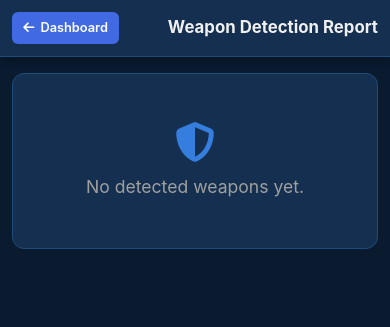
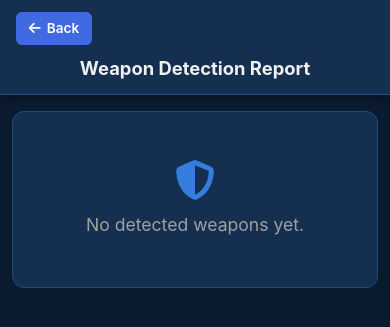
Before and after one commit to Astik97/FALCON, a Flask app: page /detected_weapons in a window 390 px wide. Shown: the top 327 px of the page. Run offline with Flask 3, Linux system fonts and the light colour scheme; data that the repository does not hold is empty; parts of the project's set-up code (start-up, migrations or seed data) failed here and were passed over.

Commit message:
now fixed all the pending tasks

```diff
--- a/static/detection/detected_weapons.css
+++ b/static/detection/detected_weapons.css
@@ -60,14 +60,26 @@ body {
     max-width: 1200px;
     margin: 0 auto;
     padding: 0.85rem 1.25rem;
-    display: flex;
+    display: grid;
+    grid-template-columns: 1fr auto 1fr;
     align-items: center;
-    justify-content: space-between;
     gap: 1rem;
 }
 
+.nav-left {
+    display: flex;
+    justify-content: flex-start;
+    align-items: center;
+}
+
+.nav-right {
+    display: flex;
+    justify-content: flex-end;
+    align-items: center;
+}
+
 .top-nav h1 {
-    font-size: 1.25rem;
+    font-size: 1.3rem;
     font-weight: 700;
     color: var(--text-light);
     text-align: center;
@@ -273,18 +285,31 @@ body {
     }
 }
 
-@media (max-width: 520px) {
+@media (max-width: 650px) {
     .nav-content {
-        padding: 0.75rem;
+        display: flex;
+        flex-direction: column;
+        align-items: center;
+        gap: 0.6rem;
+        padding: 0.75rem 1rem;
+    }
+
+    .nav-left {
+        width: 100%;
+        justify-content: flex-start;
+    }
+
+    .nav-right {
+        display: none;
     }
 
     .top-nav h1 {
-        font-size: 1.05rem;
+        font-size: 1.15rem;
     }
 
     .back-btn {
-        font-size: 0.8rem;
-        padding: 0.4rem 0.7rem;
+        font-size: 0.85rem;
+        padding: 0.4rem 0.8rem;
     }
 
     .detection-info h3 {
--- a/templates/detection/alerts.html
+++ b/templates/detection/alerts.html
@@ -12,9 +12,10 @@
   <div class="card">
     <div class="header-container">
       <div class="header-left">
-        <a href="{{ url_for('dashboard') }}" class="back-btn" title="Back to Dashboard"><i class="fas fa-arrow-left"></i> Dashboard</a>
-        <h1>Crime Alerts History</h1>
+        <a href="{{ url_for('dashboard') }}" class="back-btn" title="Back to Dashboard"><i class="fas fa-arrow-left"></i>Back</a>
       </div>
+      <h1>Crime Alerts History</h1>
+      <div class="header-right"></div>
     </div>
 
     <div class="table-responsive" id="historyContainer">
--- a/templates/detection/detected_weapons.html
+++ b/templates/detection/detected_weapons.html
@@ -11,8 +11,11 @@
 <body>
   <header class="top-nav">
     <div class="nav-content">
-      <a href="{{ url_for('dashboard') }}" class="back-btn"><i class="fas fa-arrow-left"></i> Dashboard</a>
+      <div class="nav-left">
+        <a href="{{ url_for('dashboard') }}" class="back-btn"><i class="fas fa-arrow-left"></i>Back</a>
+      </div>
       <h1>Weapon Detection Report</h1>
+      <div class="nav-right"></div>
     </div>
   </header>
 
```
Also changed, not shown: static/detection/alerts.css (+25 -15 lines).
